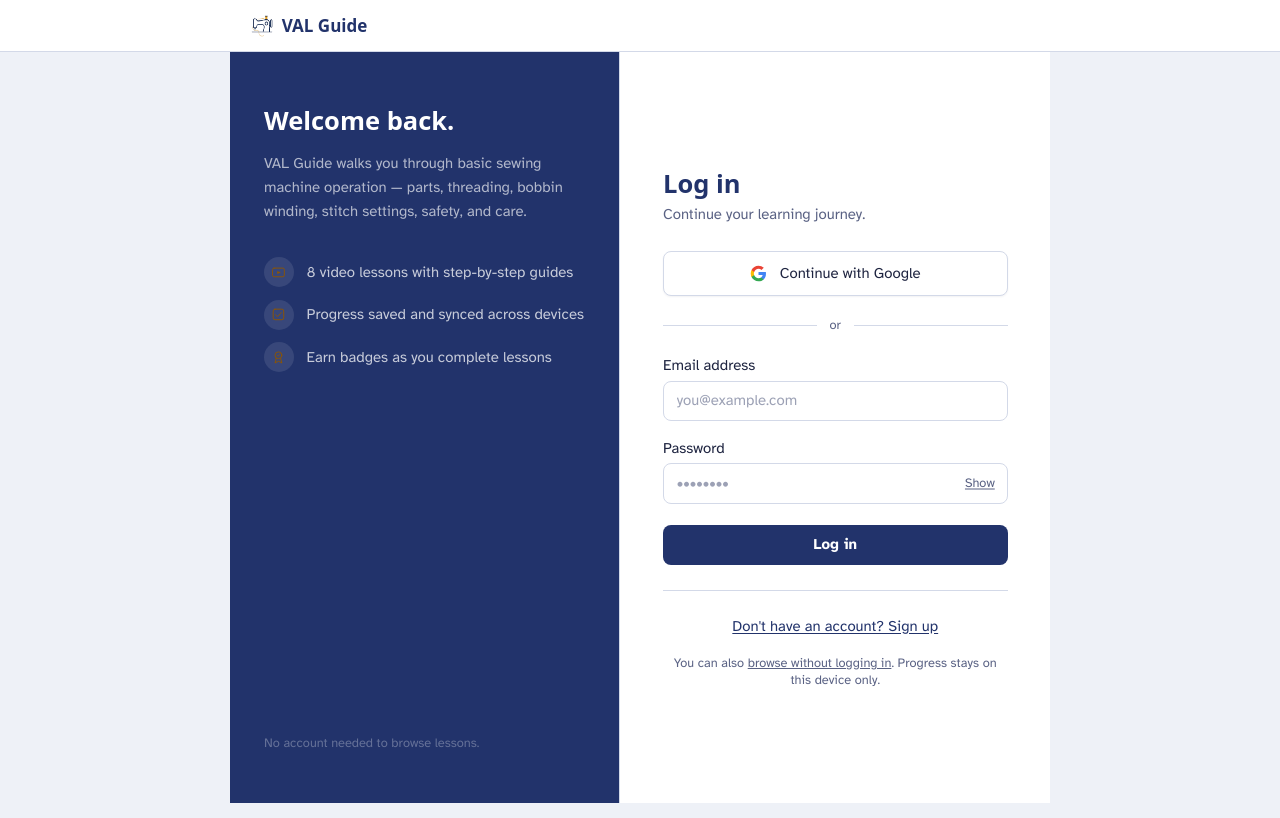
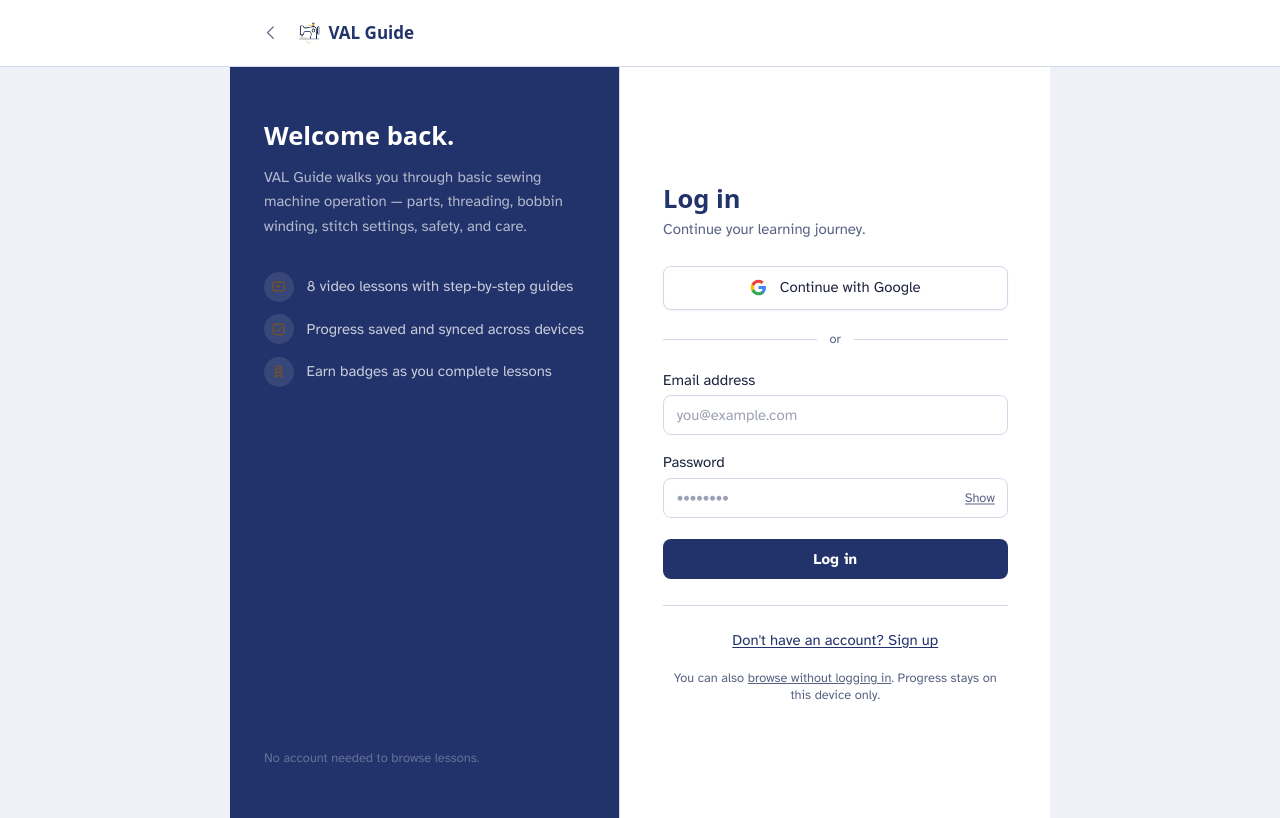
Before and after one commit to Akinuo/VAL, a Next.js app: page /login in a window 1280 px wide. Built offline with nearby package versions, Linux system fonts and the light colour scheme; no server answers.

Commit message:
Fix status-bar overlap on login/signup and landing headers; add back button on login page

```diff
--- a/src/app/login/LoginForm.tsx
+++ b/src/app/login/LoginForm.tsx
@@ -5,7 +5,7 @@ import Image from 'next/image'
 import Link from 'next/link'
 import { supabase } from '@/lib/supabase'
 import { useProgress } from '@/lib/progress'
-import { IconCheck, IconRibbon, IconPlay } from '@/components/icons'
+import { IconCheck, IconRibbon, IconPlay, IconChevron } from '@/components/icons'
 
 // Google "G" logo — inline so there's no extra dependency
 function GoogleLogo() {
@@ -124,8 +124,19 @@ export default function LoginForm() {
     <div className="min-h-screen bg-chalk">
 
       {/* Header */}
-      <header className="border-b border-border bg-paper">
-        <div className="mx-auto flex max-w-app items-center justify-between px-5 py-3">
+      <header
+        className="border-b border-border bg-paper"
+        style={{ paddingTop: 'env(safe-area-inset-top)' }}
+      >
+        <div className="mx-auto flex max-w-app items-center gap-2 px-3 py-3 sm:px-5">
+          <button
+            type="button"
+            onClick={() => (window.history.length > 1 ? router.back() : router.push('/'))}
+            aria-label="Back"
+            className="btn-ghost !px-2 shrink-0"
+          >
+            <IconChevron className="h-5 w-5 rotate-90" />
+          </button>
           <Link href="/" className="flex items-center gap-2 font-display text-base font-bold text-denim">
             <Image src="/logo-mark.png" alt="" width={22} height={22} className="h-[22px] w-[22px]" />
             VAL Guide
@@ -133,7 +144,10 @@ export default function LoginForm() {
         </div>
       </header>
 
-      <div className="mx-auto grid max-w-app gap-0 lg:grid-cols-[1fr_1.1fr]" style={{ minHeight: 'calc(100vh - 49px)' }}>
+      <div
+        className="mx-auto grid max-w-app gap-0 lg:grid-cols-[1fr_1.1fr]"
+        style={{ minHeight: 'calc(100vh - 49px - env(safe-area-inset-top))' }}
+      >
 
         {/* Left — brand panel */}
         <div className="hidden flex-col justify-between border-r border-border bg-denim px-8 py-12 text-white lg:flex">
--- a/src/app/page.tsx
+++ b/src/app/page.tsx
@@ -11,7 +11,10 @@ export default async function LandingPage() {
 
   return (
     <div className="min-h-screen bg-chalk text-ink">
-      <header className="mx-auto flex max-w-5xl items-center px-5 py-4">
+      <header
+        className="mx-auto flex max-w-5xl items-center px-5 py-4"
+        style={{ paddingTop: 'calc(env(safe-area-inset-top) + 1rem)' }}
+      >
         <Link href="/" className="flex items-center gap-2 font-display text-xl font-extrabold tracking-tight text-denim">
           <Image src="/logo-mark.png" alt="" width={28} height={28} priority className="h-7 w-7" />
           VAL Guide
```
